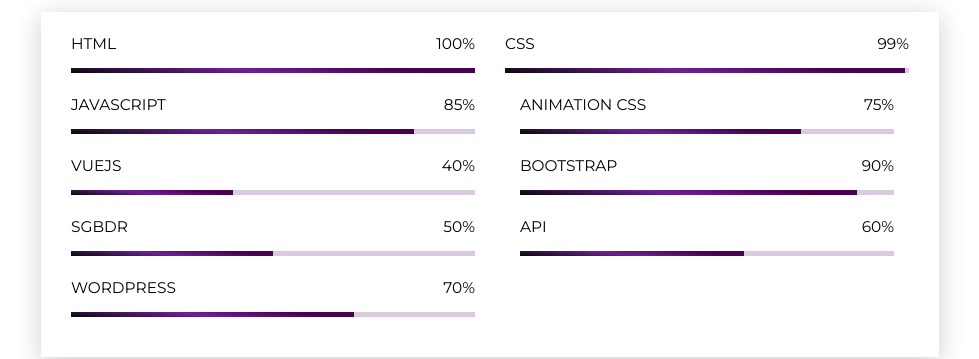
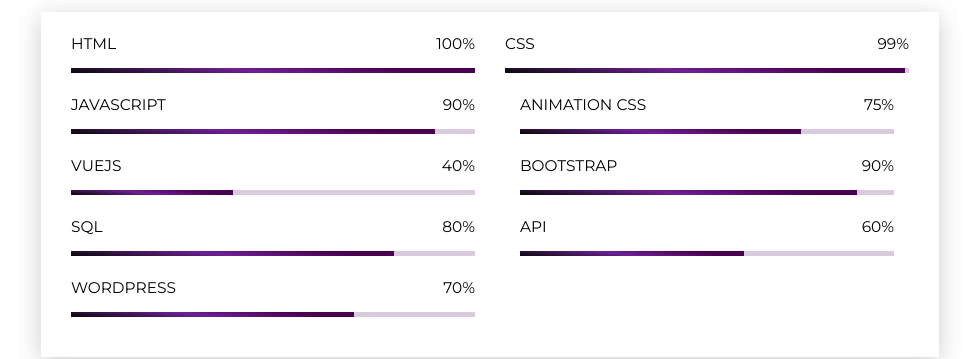
Before and after one commit to marieprincecc/Marie-Bouyssou, a website: page index.html in a window 1280 px wide. Shown: the part 1093-1452 px from the top of the page, without its empty margins (150-1129 px from the left). Drawn offline with Linux system fonts and the light colour scheme.

Commit message:
Update index.html

```diff
--- a/index.html
+++ b/index.html
@@ -35,8 +35,8 @@
                   <div class="progress-container">
                     <span class="progress-badge">JAVASCRIPT</span>
                       <div class="progress">
-                        <div class="progress-bar" style="width: 85%;"></div>
-                        <span class="progress-value">85%</span>
+                        <div class="progress-bar" style="width: 90%;"></div>
+                        <span class="progress-value">90%</span>
                       </div>
                   </div>
                    <!-- Fin .progress-container -->
@@ -49,10 +49,10 @@
                   </div>
                     <!-- Fin .progress-container -->
                   <div class="progress-container">
-                    <span class="progress-badge">SGBDR</span>
+                    <span class="progress-badge">SQL</span>
                     <div class="progress">
-                        <div class="progress-bar" style="width: 50%;"></div>
-                        <span class="progress-value">50%</span>
+                        <div class="progress-bar" style="width: 80%;"></div>
+                        <span class="progress-value">80%</span>
                     </div>
                   </div>
                    <!-- Fin .progress-container -->
@@ -103,8 +103,8 @@
                        <!--   <div class="progress-container">
                     <span class="progress-badge">PHP</span>
                     <div class="progress">
-                      <div class="progress-bar" style="width: 0%;"></div>
-                      <span class="progress-value">0%</span>
+                      <div class="progress-bar" style="width: 80%;"></div>
+                      <span class="progress-value">80%</span>
                     </div>
                   </div>-->
                     <!-- Fin .progress-container -->
```
